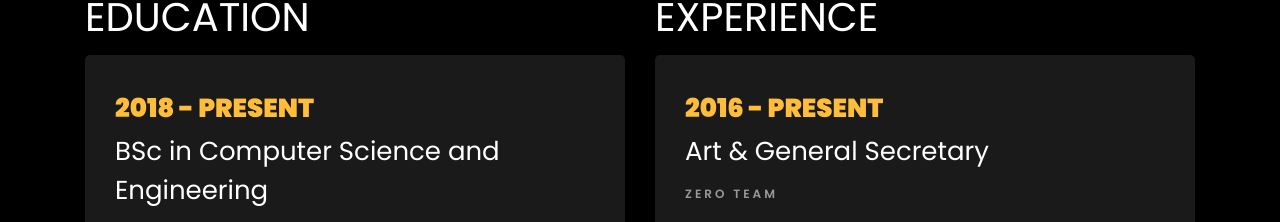
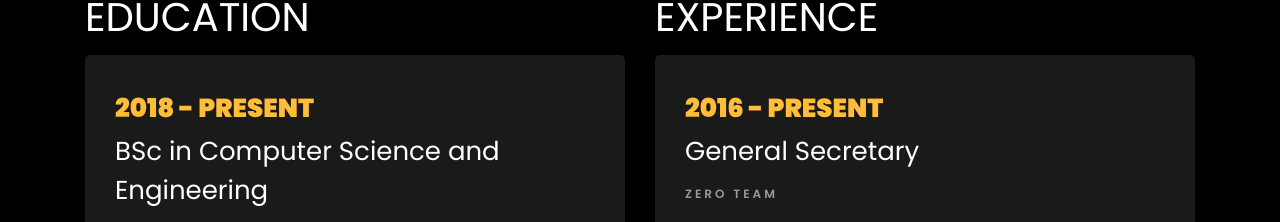
Before and after one commit to SabbirHossainBorno/Portfolio, a plain HTML site: page index.html in a window 1280 px wide. Shown: the part 1960-2182 px from the top of the page. Drawn offline with Linux system fonts and the light colour scheme; animation ran at ten frames a second; files whose address does not match are found by name.

Commit message:
Name Change

```diff
--- a/index.html
+++ b/index.html
@@ -2,6 +2,7 @@
 <html lang="en">
   <head>
     <title>Sabbir Hossain Borno</title>
+
     <meta charset="utf-8">
     <meta name="viewport" content="width=device-width, initial-scale=1, shrink-to-fit=no">
 
@@ -172,7 +173,7 @@
 					<h1 class="big big-2">EXPERIENCE</h1>
     				<div class="resume-wrap ftco-animate">
     					<span class="date">2016 - PRESENT</span>
-    					<h2>Art &amp; General Secretary</h2>
+    					<h2>General Secretary</h2>
     					<span class="position">Zero Team</span>
     					<p class="mt-4">A small river named Duden flows by their place and supplies it with the necessary regelialia. It is a paradisematic country, in which roasted parts of sentences fly into your mouth.</p>
     				</div>
```
